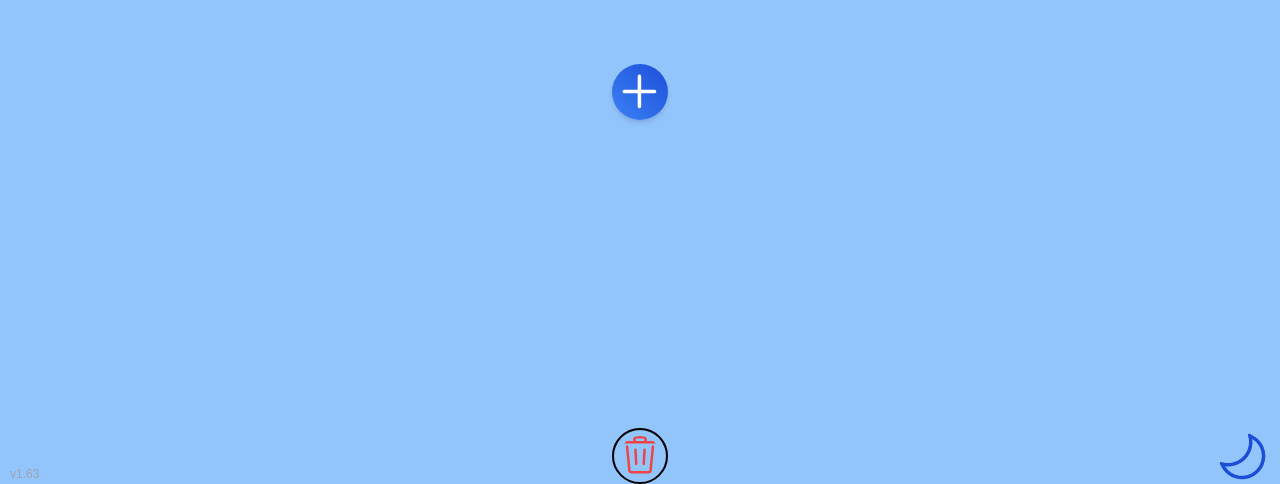
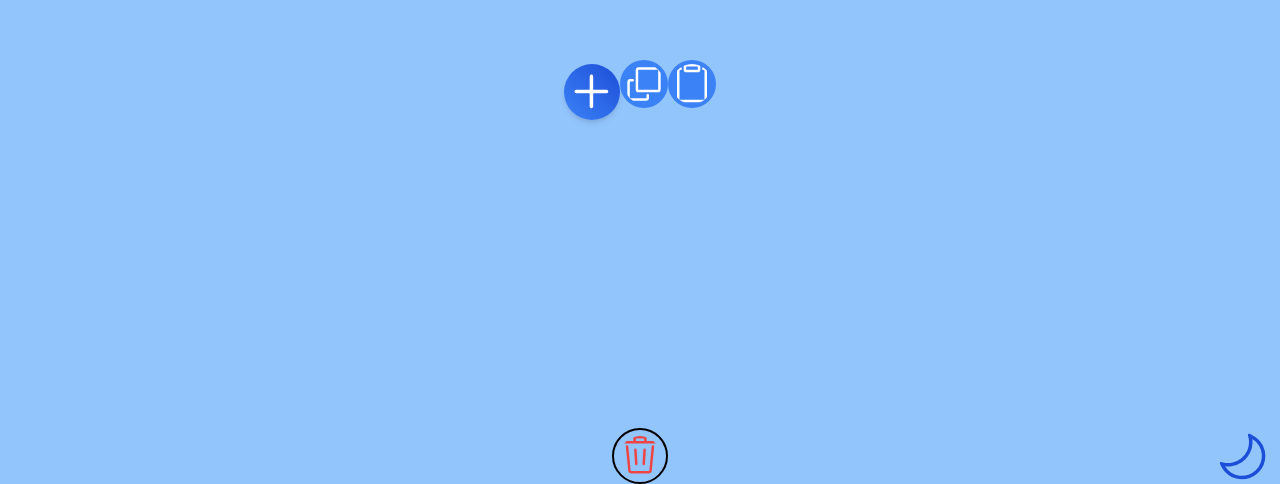
Before and after one commit to MarcelFrontend/EXPENSE-TRACKER, a Next.js app: page / in a window 1280 px wide. Shown: the part 316-800 px from the top of the page. Built offline with nearby package versions, Linux system fonts and the light colour scheme.

Commit message:
Dodanie przycisku kopiowania i wklejenia zapisanych danych

```diff
--- a/src/components/DayExpeses.tsx
+++ b/src/components/DayExpeses.tsx
@@ -41,7 +41,6 @@ export default function DayExpeses({ setSelectedDayData, selectedDayData, setSel
             });
             setProductSuggestions(Array.from(productSuggestions));
             setShopsSuggestions(Array.from(shopSuggestions));
-
         }
     }, []);
 
--- a/src/pages/index.tsx
+++ b/src/pages/index.tsx
@@ -1,6 +1,6 @@
 import Head from "next/head";
 import { ExpenseTrackerData, MonthlyExpenses } from "../types/types";
-import { GoTrash, GoMoon, GoSun, GoPlus } from 'react-icons/go'
+import { GoTrash, GoMoon, GoSun, GoPlus, GoCopy, GoPaste } from 'react-icons/go'
 import { useEffect, useState } from "react";
 import Calendar from "@/components/Calendar";
 import { useTheme } from "next-themes";
@@ -28,10 +28,10 @@ export default function Index() {
   }
 
   function deleteData() {
-    if(confirm("Wyczyścisz wszystkie dane, czy chcesz kontynuować?")){
+    if (confirm("Wyczyścisz wszystkie dane, czy chcesz kontynuować?")) {
       localStorage.removeItem("ExpenseTracker");
       window.location.reload()
-    }else{
+    } else {
       alert("Dane zachowano")
     }
   }
@@ -60,6 +60,26 @@ export default function Index() {
     setSavedData(updatedData)
   }
 
+  function copyData() {
+    if (savedData) {
+      navigator.clipboard.writeText(JSON.stringify(savedData)).then(() => {
+        console.log('Dane skopiowane do schowka!');
+      }).catch(err => {
+        console.error('Błąd podczas kopiowania danych: ', err);
+      });
+    }
+  }
+
+  function pasteData() {
+    navigator.clipboard.readText().then(value => {
+        localStorage.setItem("ExpenseTracker", value);
+        console.log('Dane zostały dodane do localStorage:', JSON.parse(value));
+    }).catch(err => {
+        console.error('Błąd podczas wklejania danych: ', err);
+    });
+}
+
+
   return (
     <div className="relative w-screen h-[92vh] sm:h-screen flex items-center justify-center text-white dark:text-gray-200">
       <Head>
@@ -82,6 +102,8 @@ export default function Index() {
           </button>
         </div>
       )}
+      <GoCopy onClick={() => copyData()} className="text-5xl p-1 bg-blue-500 rounded-full" />
+      <GoPaste onClick={() => pasteData()} className="text-5xl p-1 bg-blue-500 rounded-full" />
       <button onDoubleClick={() => deleteData()} className="absolute bottom-0">
         <GoTrash className="size-11 md:size-14 text-red-500 dark:text-red-600 border-2 border-black rounded-full p-1.5" />
       </button>
@@ -95,8 +117,6 @@ export default function Index() {
           <GoMoon className="h-9 md:h-14 w-auto text-blue-700" />
         )}
       </button>
-      <span className="absolute bottom-0.5 left-2.5 text-xs text-gray-400 dark:text-gray-600">
-        v1.63</span>
     </div>
   )
 }
```
